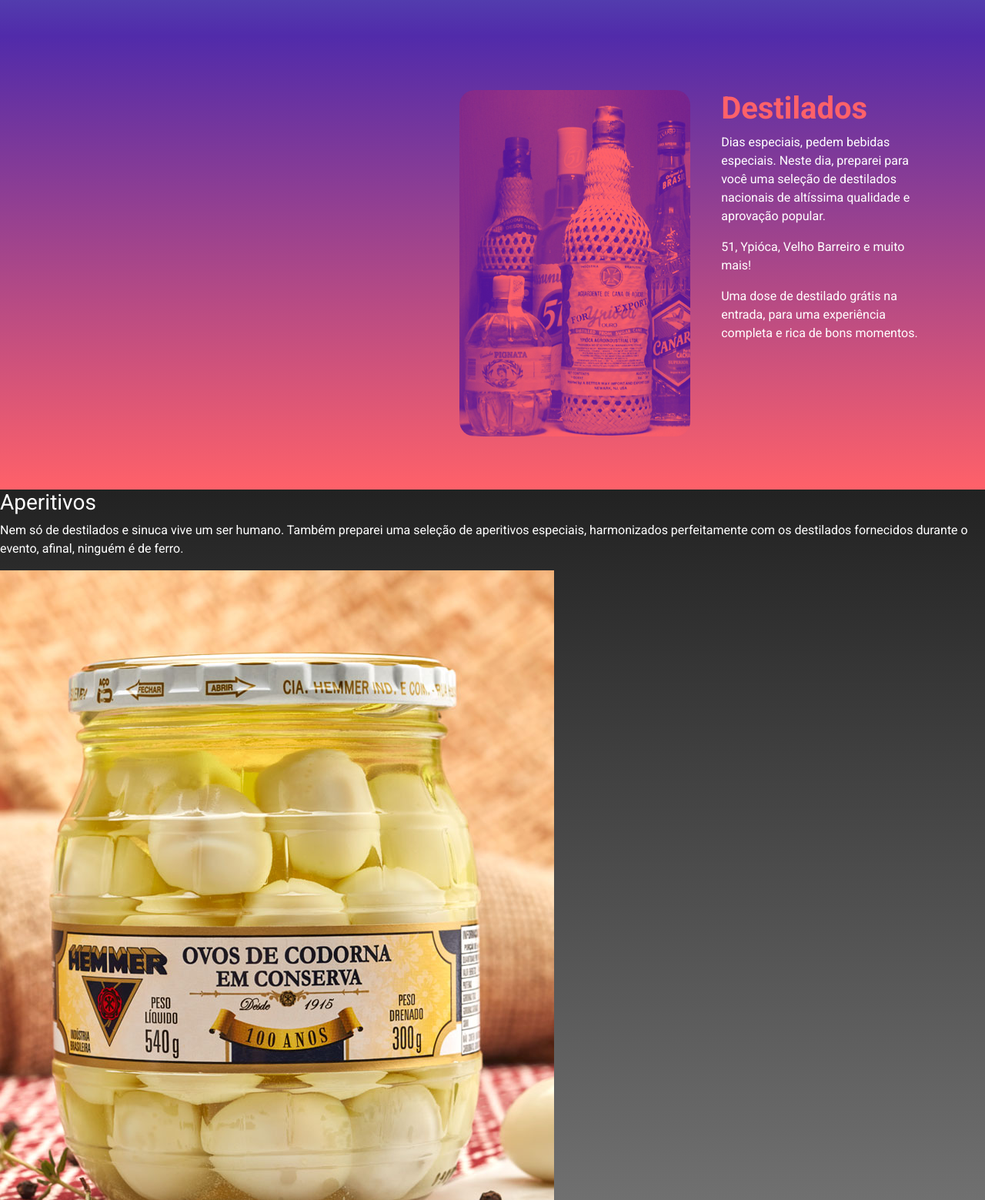
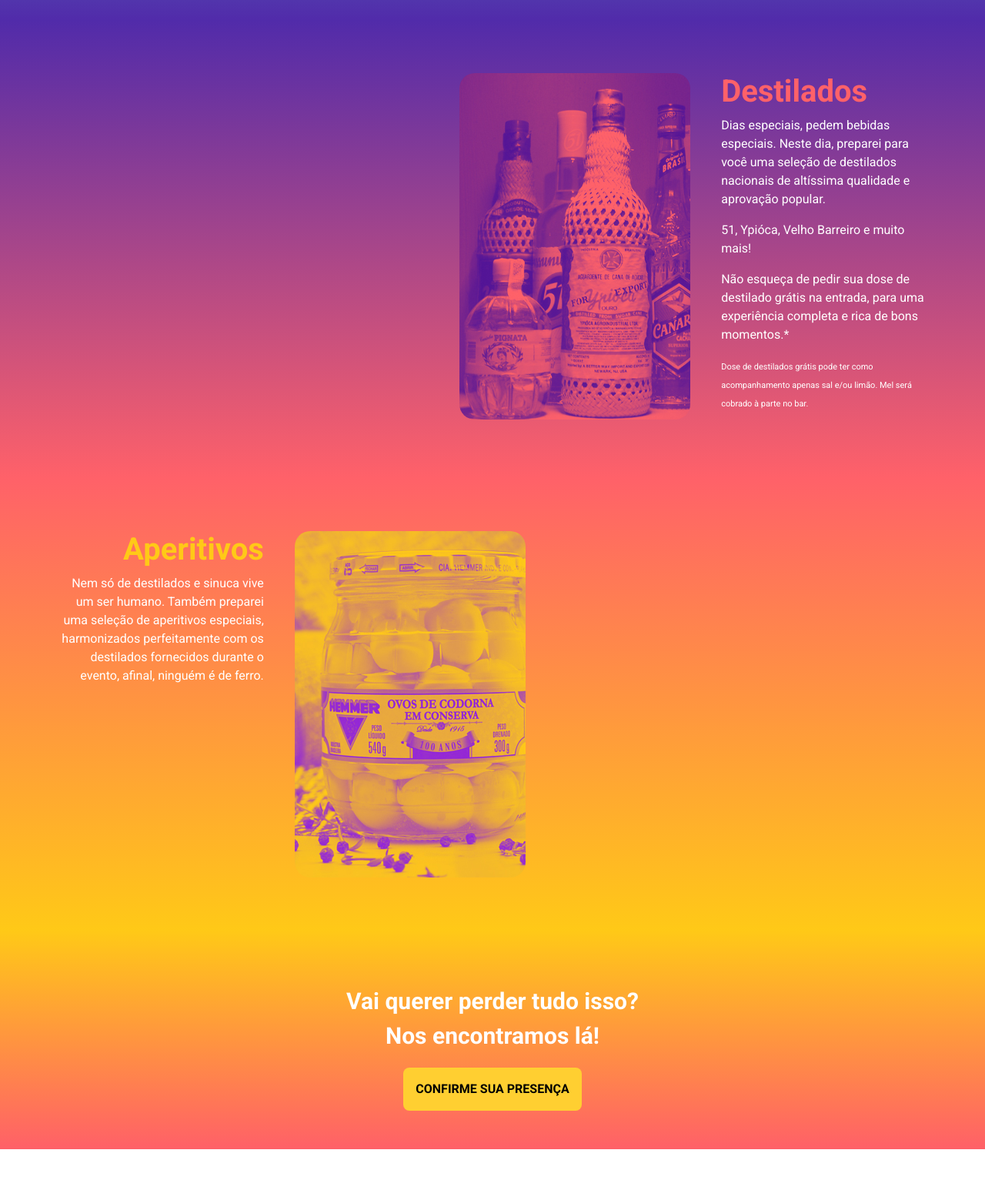
Before and after one commit to hsanfilippo/bday_counter_clock, a website built with Parcel: page src/index.html in a window 1280 px wide. Shown: the part 1241-2800 px from the top of the page at 77% size. After the commit the page ends 2734 px from the top, so only its background shows below. Built offline with nearby package versions, Linux system fonts and the light colour scheme.

Commit message:
stylize finish

```diff
--- a/src/index.html
+++ b/src/index.html
@@ -14,7 +14,7 @@
         <div class="container">
             <div class="hero__header">
                 <p class="hero__header__title">Você está convidado para o aniversário do Henrique! <br>(27/12/2023)</p>
-                <p  class="hero__header__title">Faltam <span>XXm XXd</span></p>
+                <p  class="hero__header__title">Faltam <span>XXm XXd XXh XXm XXs</span></p>
             </div>
             <div class="hero__info container">
                 <ul class="hero__info__items">
@@ -37,8 +37,8 @@
                         </p>
                     </li>
                 </ul>
-                <div class="hero__info__button">
-                    <a class="hero__info__button__btn">
+                <div class="button">
+                    <a class="button__btn">
                         Confirme sua presença
                     </a>
                 </div>
@@ -47,7 +47,7 @@
     </header>
     <section class="diversao">
         <div class="container">
-            <div class="diversao__item">
+            <div class="diversao__item" data-aos="fade-right" data-aos-duration="2000">
                 <div class="diversao__item__text">
                     <h3>Sinuca</h3>
                     <p>
@@ -65,7 +65,24 @@
                     </p>
                 </div>
                 <div class="diversao__item__image">
-                    <img src="./images/sinuquinha_desk_tablet.jpg" alt="">
+                    <div class="carousel slide carouselCustom" data-bs-ride="carousel">
+                        <div class="carousel-inner">
+                            <div class="carousel-item active carouselCustom__item" data-bs-interval="3000">
+                            <img src="./images/sinuquinha_desk_tablet.jpg" class="d-block w-100 carouselCustom__item__image" alt="...">
+                            </div>
+                            <div class="carousel-item carouselCustom__item" data-bs-interval="3000">
+                            <img src="./images/sinuquinha_desk_tablet_1.jpg" class="d-block w-100 carouselCustom__item__image" alt="...">
+                            </div>
+                            <div class="carousel-item carouselCustom__item" data-bs-interval="3000">
+                            <img src="./images/sinuquinha_desk_tablet_2.jpg" class="d-block w-100 carouselCustom__item__image" alt="...">
+                            </div>
+                            <div class="carousel-item carouselCustom__item" data-bs-interval="3000">
+                            <img src="./images/sinuquinha_desk_tablet_3.jpg" class="d-block w-100 carouselCustom__item__image" alt="...">
+                            </div>
+                        </div>
+                    </div>
+
+                    <!-- <img src="./images/sinuquinha_desk_tablet.jpg" alt=""> -->
                 </div>
 
                 <!--<div id="carouselAperitivos" class="carousel slide carouselAperitivos" data-bs-ride="carousel">
@@ -87,7 +104,7 @@
 
     <section class="destilados">
         <div class="container">
-            <div class="destilados__item">
+            <div class="destilados__item" data-aos="fade-left" data-aos-duration="2000">
                 <div class="diversao__item__image">
                     <img src="./images/destilados_desk_tablet.jpg" alt="">
                 </div>
@@ -97,19 +114,42 @@
                         Dias especiais, pedem bebidas especiais. Neste dia, preparei para você uma seleção de destilados nacionais de altíssima qualidade e aprovação popular.
                     </p>
                     <p>51, Ypióca, Velho Barreiro e muito mais!</p>
-                    <p>Uma dose de destilado grátis na entrada, para uma experiência completa e rica de bons momentos.</p>
+                    <p>Não esqueça de pedir sua dose de destilado grátis na entrada, para uma experiência completa e rica de bons momentos.*</p>
+                    <p><small>Dose de destilados grátis pode ter como acompanhamento apenas sal e/ou limão. Mel será cobrado à parte no bar.</small></p>
                 </div>
             </div>
         </div>
     </section>
 
     <section class="aperitivos">
-        <div class="aperitivos__item">
-        <h3>Aperitivos</h3>
-        <p>
-            Nem só de destilados e sinuca vive um ser humano. Também preparei uma seleção de aperitivos especiais, harmonizados perfeitamente com os destilados fornecidos durante o evento, afinal, ninguém é de ferro.
-        </p>
-        <img src="./images/ovo_conserva.jpg" alt="Campeonato de sinuca">
+        <div class="container">
+            <div class="aperitivos__item" data-aos="fade-right" data-aos-duration="2000">
+                <div class="aperitivos__item__text">
+                    <h3>Aperitivos</h3>
+                    <p>
+                        Nem só de destilados e sinuca vive um ser humano. Também preparei uma seleção de aperitivos especiais, harmonizados perfeitamente com os destilados fornecidos durante o evento, afinal, ninguém é de ferro.
+                    </p>
+                </div>
+                <div class="diversao__item__image">
+                    <img src="./images/aperitivos_desk_tablet.jpg" alt="">
+                </div>
+            </div>
+        </div>
+    </section>
+
+    <section class="chamado" >
+        <div class="fade" data-aos="fade-down" data-aos-duration="2000">
+            <div class="chamado__item container" >
+                <div class="chamados__item__text">
+                    <p>Vai querer perder tudo isso?</p>
+                    <p>Nos encontramos lá!</p>
+                </div>
+            </div>
+            <div class="button">
+                <a class="button__btn">
+                    Confirme sua presença
+                </a>
+            </div>
         </div>
     </section>
 
--- a/src/styles/_aperitivos.scss
+++ b/src/styles/_aperitivos.scss
@@ -1,3 +1,38 @@
 .aperitivos {
-    background-image: linear-gradient(#222, #7c7c7c);
+    background-image: linear-gradient(#ff6169, #ffc917);
+    padding: 50px 0;
+
+    &__item {
+        display: flex;
+        gap: 40px;
+        padding: 1.5vw;
+        max-width: 650px;
+        border-radius: 10px;
+
+        &__text {
+            text-align: right;
+
+            h3 {
+                font-size: 40px;
+                font-weight: bold;
+                color: #ffc917;
+            }
+
+            h4 {
+                font-size: 25px;
+                font-weight: bold;
+                color: #512baa;
+            }
+
+            p {
+                max-width: 300px;
+            }
+        }
+
+        &__image {
+            img {
+                border-radius: 20px;
+            }
+        }
+    }
 }
--- /dev/null
+++ b/src/styles/_chamado.scss
@@ -0,0 +1,20 @@
+.chamado {
+    background-image: linear-gradient(#ffc917, #ff6068);
+    padding: 50px 0;
+
+    &__item {
+        display: flex;
+        gap: 40px;
+        padding: 1.5vw;
+        max-width: 650px;
+        border-radius: 10px;
+        justify-content: center;
+
+        p {
+            font-size: 30px;
+            font-weight: bold;
+            text-align: center;
+            margin-bottom: 0px;
+        }
+    }
+}
--- a/src/styles/_destilados.scss
+++ b/src/styles/_destilados.scss
@@ -22,6 +22,10 @@
                 font-weight: bold;
                 color: #ff6169;
             }
+
+            small {
+                font-size: 11px;
+            }
         }
 
         &__image {
--- a/src/styles/_hero.scss
+++ b/src/styles/_hero.scss
@@ -60,27 +60,5 @@
                 }
             }
         }
-
-        &__button {
-            display: flex;
-            justify-content: space-around;
-
-            &__btn {
-                padding: 16px;
-                background-color: #ffcf31;
-                color: #000;
-                font-weight: bold;
-                border-radius: 8px;
-                text-decoration: none;
-                text-transform: uppercase;
-                cursor: pointer;
-                transition: ease 0.3s;
-
-                &:hover {
-                    background-color: #ffd931;
-                    transition: ease 0.3s;
-                }
-            }
-        }
     }
 }
--- a/src/styles/main.scss
+++ b/src/styles/main.scss
@@ -2,6 +2,7 @@
 @use 'diversao';
 @use 'destilados';
 @use 'aperitivos';
+@use 'chamado';
 
 * {
     margin: 0;
@@ -18,13 +19,34 @@
     margin: 0 auto;
 }
 
-.carouselAperitivos {
-    max-width: 200px;
-
+.carouselCustom {
+    max-width: 300px;
+    width: 100%;
     &__item {
-
         &__image {
             border-radius: 10px;
         }
     }
 }
+
+.button {
+        display: flex;
+        justify-content: space-around;
+
+        &__btn {
+            padding: 16px;
+            background-color: #ffcf31;
+            color: #000;
+            font-weight: bold;
+            border-radius: 8px;
+            text-decoration: none;
+            text-transform: uppercase;
+            cursor: pointer;
+            transition: ease 0.3s;
+
+        &:hover {
+            background-color: #ffd931;
+            transition: ease 0.3s;
+        }
+    }
+}
```
Also changed, not shown: src/images/aperitivos_desk_tablet.jpg (added), src/images/sinuquinha_desk_tablet_1.jpg (added), src/images/sinuquinha_desk_tablet_2.jpg (added), src/images/sinuquinha_desk_tablet_3.jpg (added), 1 other file.
